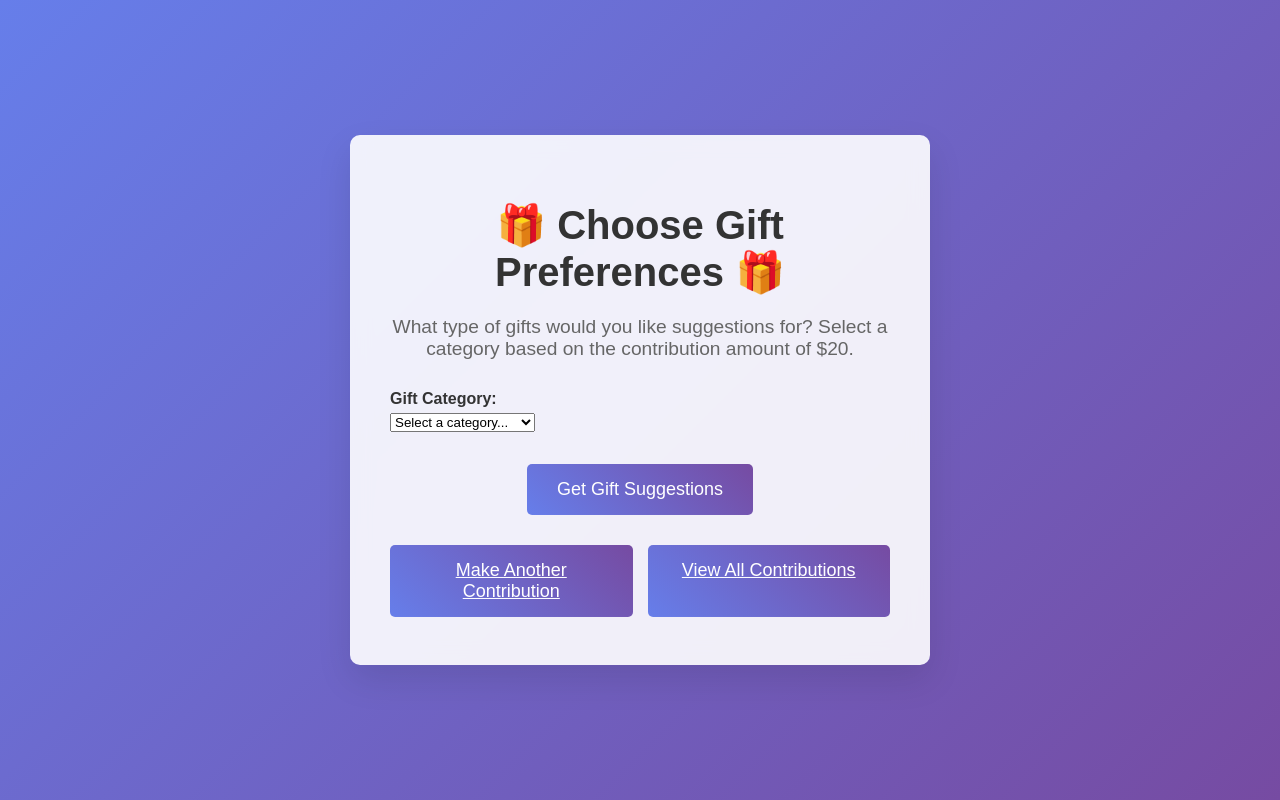
After one commit to AnarchyAngel113/Birthday_Contributions_App, a Flask app: page /gift_keyword in a window 1280 px wide. The commit adds this page. Run offline with Flask 3, Linux system fonts and the light colour scheme.

Commit message:
Add user-selectable gift keyword feature with improved AI fallback

```diff
--- a/app.py
+++ b/app.py
@@ -85,7 +85,19 @@ def view_contributions():
 def get_gift_suggestions(keyword, budget):
     """Get gift suggestions using Google AI"""
     try:
-        model = genai.GenerativeModel('gemini-pro')
+        # Try different model names as the API might have changed
+        models_to_try = ['gemini-1.5-flash', 'gemini-1.5-pro', 'gemini-pro']
+        model = None
+
+        for model_name in models_to_try:
+            try:
+                model = genai.GenerativeModel(model_name)
+                break
+            except Exception:
+                continue
+
+        if not model:
+            raise Exception("No suitable model found")
 
         prompt = f"""
         Suggest 5 birthday gift ideas for someone who likes {keyword}.
@@ -119,30 +131,77 @@ def get_gift_suggestions(keyword, budget):
 
     except Exception as e:
         print(f"Error getting gift suggestions: {e}")
-        # Fallback suggestions
-        return [
+        # Enhanced fallback suggestions based on keyword
+        fallback_suggestions = {
+            'practical': [
+                {'name': 'Multi-tool Kit', 'description': 'A compact multi-tool with various functions for everyday use.', 'price': budget},
+                {'name': 'Insulated Water Bottle', 'description': 'Stainless steel water bottle that keeps drinks cold for 24 hours.', 'price': budget},
+                {'name': 'Portable Charger', 'description': 'Compact power bank for charging devices on the go.', 'price': budget}
+            ],
+            'fun': [
+                {'name': 'Board Game', 'description': 'Engaging board game perfect for family game nights.', 'price': budget},
+                {'name': 'Wireless Headphones', 'description': 'High-quality wireless headphones for music and calls.', 'price': budget},
+                {'name': 'Puzzle Set', 'description': 'Challenging puzzle set for hours of entertainment.', 'price': budget}
+            ],
+            'luxury': [
+                {'name': 'Designer Wallet', 'description': 'Premium leather wallet with multiple card slots.', 'price': budget},
+                {'name': 'Scented Candle Set', 'description': 'Luxury scented candles with elegant fragrances.', 'price': budget},
+                {'name': 'Silk Scarf', 'description': 'Beautiful silk scarf in trendy patterns.', 'price': budget}
+            ],
+            'premium': [
+                {'name': 'Smart Watch', 'description': 'Advanced smartwatch with health tracking features.', 'price': budget},
+                {'name': 'Wireless Earbuds', 'description': 'Premium wireless earbuds with noise cancellation.', 'price': budget},
+                {'name': 'Leather Briefcase', 'description': 'High-quality leather briefcase for professionals.', 'price': budget}
+            ],
+            'books': [
+                {'name': 'Bestseller Book', 'description': 'Popular fiction or non-fiction book.', 'price': budget},
+                {'name': 'Book Light', 'description': 'LED book light for reading in low light.', 'price': budget}
+            ],
+            'gadgets': [
+                {'name': 'Smart Home Device', 'description': 'Voice-controlled smart home assistant.', 'price': budget},
+                {'name': 'Bluetooth Speaker', 'description': 'Portable Bluetooth speaker with great sound.', 'price': budget}
+            ]
+        }
+
+        return fallback_suggestions.get(keyword.lower(), [
             {
-                'name': f'{keyword.title()} Related Gift',
+                'name': f'{keyword.title()} Gift',
                 'description': f'A thoughtful gift related to {keyword} interests.',
                 'price': budget
+            },
+            {
+                'name': f'Custom {keyword.title()} Item',
+                'description': f'Personalized item based on {keyword} preferences.',
+                'price': budget - 5 if budget > 5 else budget
             }
-        ]
+        ])
 
-@app.route('/gift_suggestions')
+@app.route('/gift_keyword')
+def gift_keyword():
+    """Display gift keyword selection page"""
+    amount = session.get('last_amount', 20)
+    return render_template('gift_keyword.html', amount=amount)
+
+@app.route('/gift_suggestions', methods=['GET', 'POST'])
 def gift_suggestions():
     """Display gift suggestions page"""
     amount = session.get('last_amount', 20)
     name = session.get('last_name', 'Friend')
 
-    # Determine keyword based on amount (this is a simple mapping, could be more sophisticated)
-    if amount <= 15:
-        keyword = "practical"
-    elif amount <= 25:
-        keyword = "fun"
-    elif amount <= 35:
-        keyword = "luxury"
+    if request.method == 'POST':
+        keyword = request.form.get('keyword')
+        if keyword == 'custom':
+            keyword = request.form.get('custom_keyword', 'general')
     else:
-        keyword = "premium"
+        # For GET requests, use amount-based default
+        if amount <= 15:
+            keyword = "practical"
+        elif amount <= 25:
+            keyword = "fun"
+        elif amount <= 35:
+            keyword = "luxury"
+        else:
+            keyword = "premium"
 
     try:
         suggestions = get_gift_suggestions(keyword, amount)
--- /dev/null
+++ b/templates/gift_keyword.html
@@ -0,0 +1,68 @@
+<!DOCTYPE html>
+<html lang="en">
+<head>
+    <meta charset="UTF-8">
+    <meta name="viewport" content="width=device-width, initial-scale=1.0">
+    <title>Gift Keyword Selection</title>
+    <link rel="stylesheet" href="{{ url_for('static', filename='style.css') }}">
+</head>
+<body>
+    <div class="container">
+        <h1 class="fade-in">🎁 Choose Gift Preferences 🎁</h1>
+        <p>What type of gifts would you like suggestions for? Select a category based on the contribution amount of ${{ amount }}.</p>
+
+        <form action="/gift_suggestions" method="POST" class="contribution-form">
+            <div class="form-group">
+                <label for="keyword">Gift Category:</label>
+                <select name="keyword" id="keyword" required>
+                    <option value="">Select a category...</option>
+                    {% if amount <= 15 %}
+                        <option value="practical">Practical Gifts</option>
+                        <option value="books">Books</option>
+                        <option value="stationery">Stationery</option>
+                    {% elif amount <= 25 %}
+                        <option value="fun">Fun & Entertainment</option>
+                        <option value="gadgets">Gadgets</option>
+                        <option value="accessories">Accessories</option>
+                    {% elif amount <= 35 %}
+                        <option value="luxury">Luxury Items</option>
+                        <option value="jewelry">Jewelry</option>
+                        <option value="perfume">Perfume/Cologne</option>
+                    {% else %}
+                        <option value="premium">Premium Gifts</option>
+                        <option value="technology">Technology</option>
+                        <option value="experience">Experience Gifts</option>
+                    {% endif %}
+                    <option value="custom">Custom Keyword</option>
+                </select>
+            </div>
+
+            <div class="form-group" id="custom-keyword-group" style="display: none;">
+                <label for="custom_keyword">Enter Custom Keyword:</label>
+                <input type="text" id="custom_keyword" name="custom_keyword" placeholder="e.g., hiking, cooking, gaming">
+            </div>
+
+            <button type="submit" class="btn bounce">Get Gift Suggestions</button>
+        </form>
+
+        <div class="button-group">
+            <a href="/" class="btn bounce">Make Another Contribution</a>
+            <a href="/contributions" class="btn bounce">View All Contributions</a>
+        </div>
+    </div>
+
+    <script src="{{ url_for('static', filename='script.js') }}"></script>
+    <script>
+        document.getElementById('keyword').addEventListener('change', function() {
+            const customGroup = document.getElementById('custom-keyword-group');
+            if (this.value === 'custom') {
+                customGroup.style.display = 'block';
+                document.getElementById('custom_keyword').required = true;
+            } else {
+                customGroup.style.display = 'none';
+                document.getElementById('custom_keyword').required = false;
+            }
+        });
+    </script>
+</body>
+</html>
--- a/templates/success.html
+++ b/templates/success.html
@@ -12,7 +12,7 @@
         <p class="fade-in">Your contribution has been successfully processed.</p>
         <div class="button-group">
             <a href="/" class="btn bounce">Make Another Payment</a>
-            <a href="/gift_suggestions" class="btn bounce">Choose Birthday Gift</a>
+            <a href="/gift_keyword" class="btn bounce">Choose Birthday Gift</a>
         </div>
     </div>
 
```
Also changed, not shown: templates/gift_suggestions.html (+6 -2 lines).
